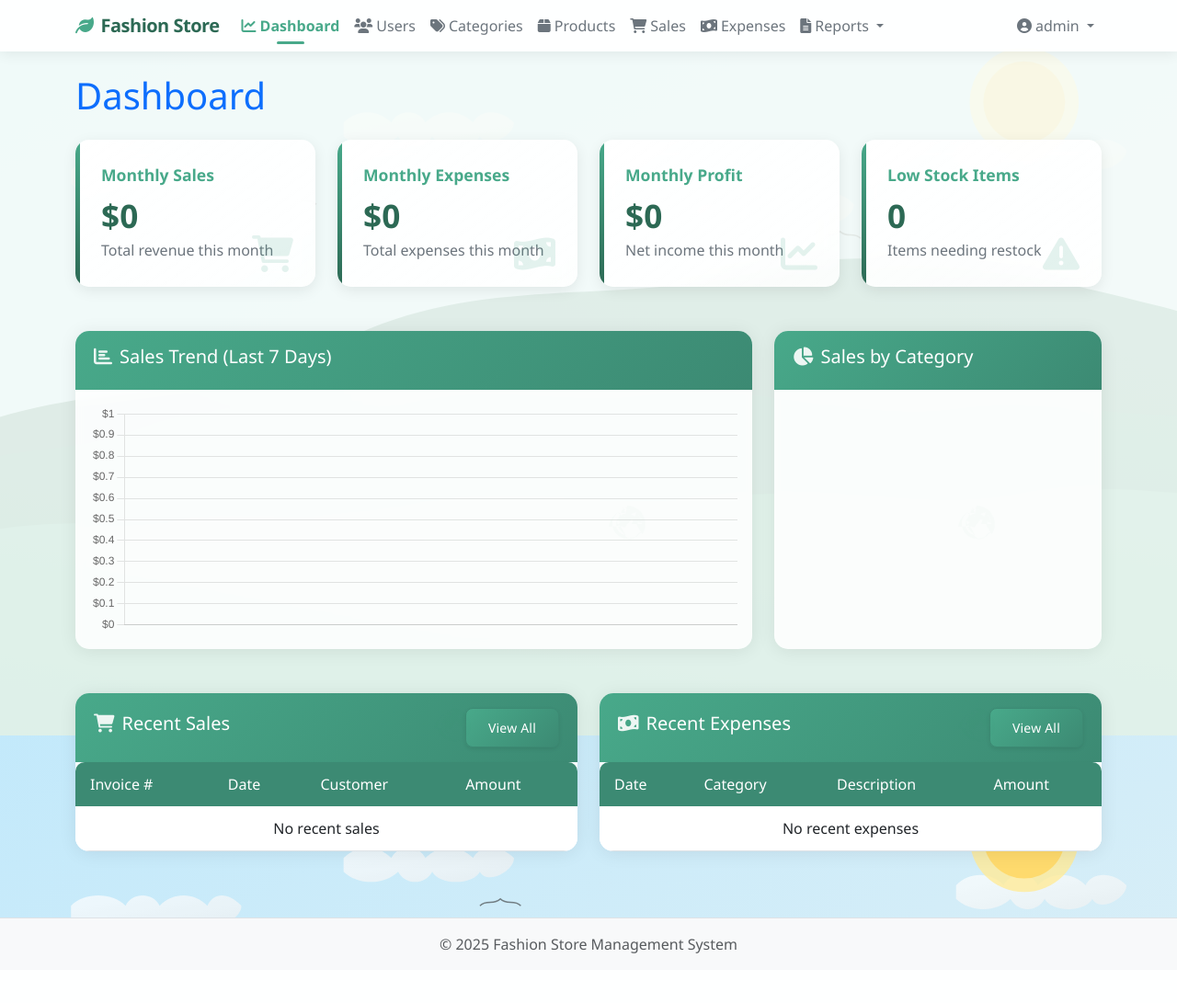
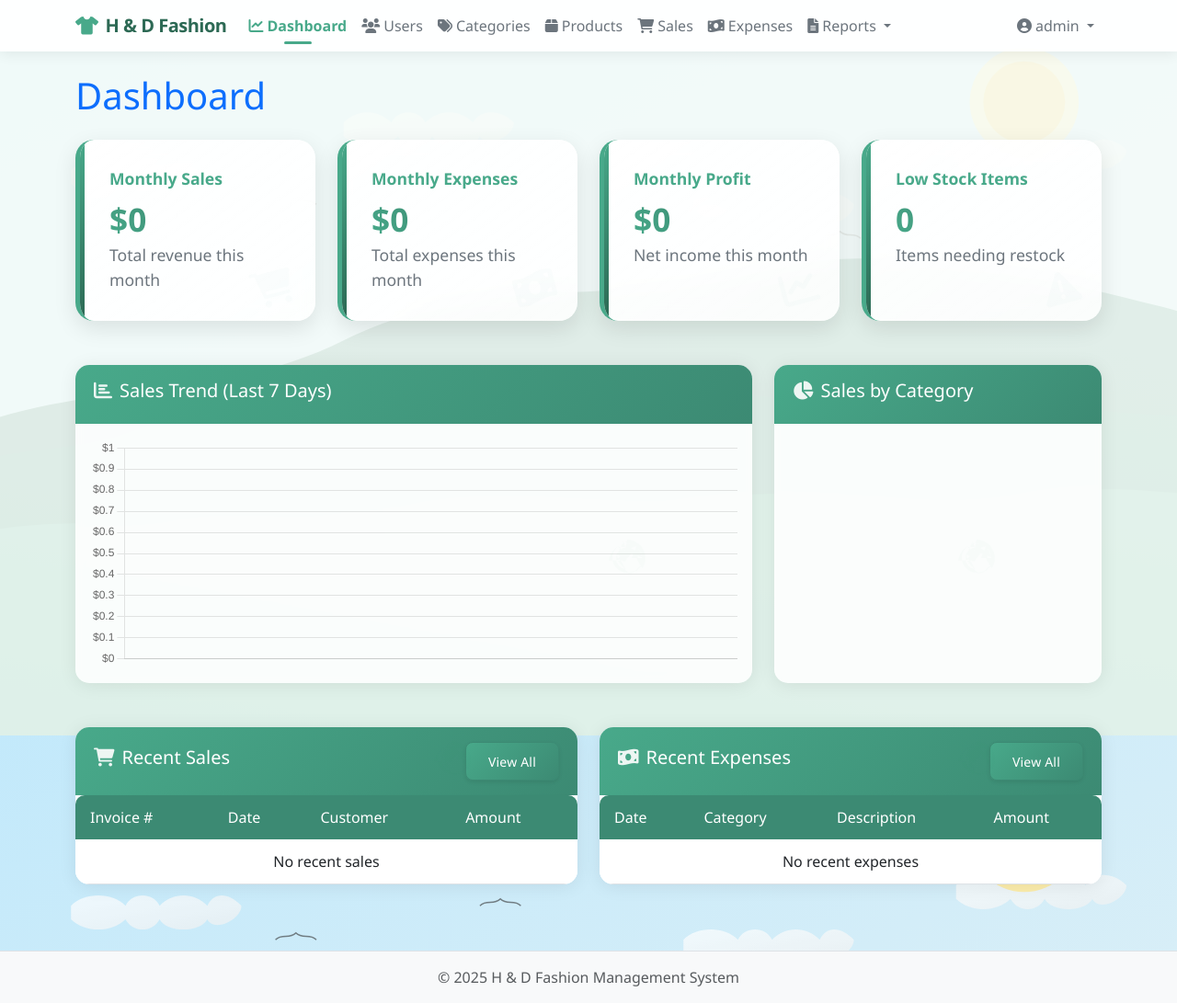
Before and after one commit to Rajesh-37/H-and-D-Fashions, a Flask app: page /dashboard in a window 1280 px wide. Shown: the whole page at 92% size. Before the commit the page ends 1037 px from the top, so only its background shows below. Run offline with Flask 3, Linux system fonts and the light colour scheme; a user stored in the database is signed in; a map, chart or similar area stays blank.

Commit message:
Assistant checkpoint: Update store branding and enhance dashboard UI
Assistant generated file changes:
- templates/base.html: Update store name, Update footer store name
- static/css/style.css: Enhance summary cards styling

---

User prompt:

make ui of monthly sales, monthly expenses, monthly profit and low stock items better and change fashion store as H & D Fashion

Replit-Commit-Author: Assistant
Replit-Commit-Session-Id: abbbabf5-d572-4106-b21d-f5675e4b4660

```diff
--- a/static/css/style.css
+++ b/static/css/style.css
@@ -426,18 +426,81 @@ body::before {
 
 /* Dashboard summary cards */
 .summary-card {
-    border-radius: 15px;
-    padding: 1.75rem;
+    border-radius: 20px;
+    padding: 2rem;
     height: 100%;
     background: linear-gradient(145deg, rgba(255, 255, 255, 0.95), rgba(255, 255, 255, 0.85));
     color: #2c3e50;
-    box-shadow: 0 4px 15px rgba(0, 0, 0, 0.08);
+    box-shadow: 0 8px 25px rgba(0, 0, 0, 0.1);
     border: none;
     position: relative;
     overflow: hidden;
     transition: all 0.3s ease;
     backdrop-filter: blur(10px);
     -webkit-backdrop-filter: blur(10px);
+    border-left: 5px solid #48a98a;
+}
+
+.summary-card.low-stock {
+    border-left-color: #ffc107;
+}
+
+.summary-card.out-of-stock {
+    border-left-color: #dc3545;
+}
+
+.summary-card h5 {
+    font-size: 1.2rem;
+    font-weight: 600;
+    margin-bottom: 1.5rem;
+    color: #2c3e50;
+}
+
+.summary-card h2 {
+    font-size: 2.5rem;
+    font-weight: 700;
+    margin-bottom: 1rem;
+    background: linear-gradient(45deg, #48a98a, #2c6954);
+    -webkit-background-clip: text;
+    -webkit-text-fill-color: transparent;
+}
+
+.summary-card.low-stock h2 {
+    background: linear-gradient(45deg, #ffc107, #ff9800);
+    -webkit-background-clip: text;
+    -webkit-text-fill-color: transparent;
+}
+
+.summary-card.out-of-stock h2 {
+    background: linear-gradient(45deg, #dc3545, #c62828);
+    -webkit-background-clip: text;
+    -webkit-text-fill-color: transparent;
+}
+
+.summary-card p {
+    font-size: 1.1rem;
+    color: #6c757d;
+    margin-bottom: 0;
+}
+
+.summary-card i {
+    position: absolute;
+    bottom: 1.5rem;
+    right: 1.5rem;
+    font-size: 3rem;
+    opacity: 0.15;
+    transform: rotate(-15deg);
+    transition: all 0.3s ease;
+}
+
+.summary-card:hover {
+    transform: translateY(-10px);
+    box-shadow: 0 15px 35px rgba(0, 0, 0, 0.15);
+}
+
+.summary-card:hover i {
+    transform: rotate(0deg) scale(1.1);
+    opacity: 0.2;
 }
 
 .summary-card::before {
--- a/templates/base.html
+++ b/templates/base.html
@@ -19,7 +19,7 @@
     <nav class="navbar navbar-expand-lg navbar-light mb-4">
         <div class="container">
             <a class="navbar-brand" href="{{ url_for('dashboard') if current_user.is_authenticated else url_for('login') }}">
-                <i class="fas fa-leaf me-2"></i>Fashion Store
+                <i class="fas fa-tshirt me-2"></i>H & D Fashion
             </a>
             <button class="navbar-toggler" type="button" data-bs-toggle="collapse" data-bs-target="#navbarNav" aria-controls="navbarNav" aria-expanded="false" aria-label="Toggle navigation">
                 <span class="navbar-toggler-icon"></span>
@@ -143,7 +143,7 @@
     <!-- Footer -->
     <footer class="footer mt-5 py-3 bg-light border-top">
         <div class="container text-center">
-            <span class="text-muted">© 2025 Fashion Store Management System</span>
+            <span class="text-muted">© 2025 H & D Fashion Management System</span>
         </div>
     </footer>
 
```
